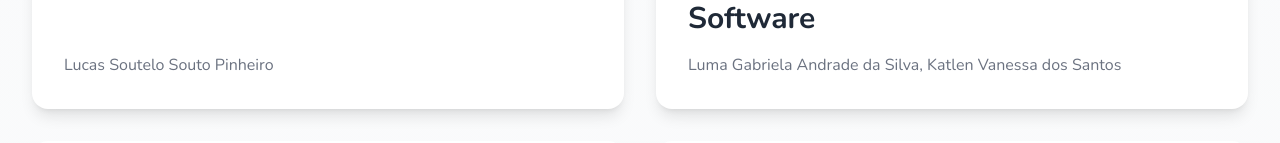
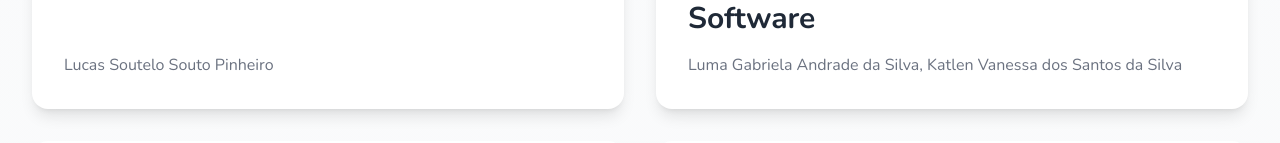
Before and after one commit to jcfurtado86/site-serde, a Next.js app: page /orientacoes in a window 1280 px wide. Shown: the part 763-906 px from the top of the page. Built offline with nearby package versions, Linux system fonts and the light colour scheme.

Commit message:
nome e icones

```diff
--- a/src/app/(pages)/orientacoes/[orientacao]/page.tsx
+++ b/src/app/(pages)/orientacoes/[orientacao]/page.tsx
@@ -3,7 +3,7 @@ import { use } from "react"
 import { useProjects } from "@/app/context/ProjectsContext"
 import { Breadcrumb } from "@/app/components/BreadCrumb/BreadCrumb"
 import { FileProps } from "@/app/context/ProjectsContext"
-import { Lightbulb, CheckCircle, SquareUser as User, ExternalLink, LoaderIcon } from "lucide-react"
+import { GraduationCap, BookOpen, Award, BadgeCheck, CheckCircle, SquareUser as User, ExternalLink, LoaderIcon } from "lucide-react"
 import Link from "next/link"
 import Image from "next/image"
 import { useLanguage } from "@/app/i18n/context"
@@ -37,10 +37,12 @@ function fuzzyMatchMember<T extends { name: string }>(name: string, members: T[]
       if (allParts.size <= 2 || mParts.length <= 2) return true
       return mParts.slice(1, -1).some((p) => allParts.has(p))
     }
-    // Option 2: truncated name — all TCC name parts appear in member name (in order)
+    // Option 2: truncated name — all TCC name parts appear in member name
     if (mParts.length > parts.length) {
       return parts.every((p) => mParts.includes(p))
     }
+    // Option 3: name cut mid-word — member name starts with the TCC name string
+    if (m.name.toLowerCase().startsWith(lower)) return true
     return false
   })
 }
@@ -58,6 +60,14 @@ function OrientacaoDetails({ tcc, allStudents, allTeachers }: { tcc: any; allStu
     "Doutorado": t("guidance.degree_doctorate"),
     "Especialização": t("guidance.degree_specialization"),
   }
+  const degreeConfig: Record<string, { color: string; icon: React.ReactNode }> = {
+    "Graduação": { color: "bg-orange-100 text-orange-600", icon: <GraduationCap size={16} /> },
+    "Mestrado": { color: "bg-blue-100 text-blue-600", icon: <BookOpen size={16} /> },
+    "Doutorado": { color: "bg-red-100 text-red-600", icon: <Award size={16} /> },
+    "Especialização": { color: "bg-pink-100 text-pink-600", icon: <BadgeCheck size={16} /> },
+  }
+  const degree = degreeConfig[tcc.degree || "Graduação"] || degreeConfig["Graduação"]
+
   const getStatusClasses = () => {
     switch (tcc.status.toLowerCase()) {
       case "finalizado":
@@ -90,14 +100,14 @@ function OrientacaoDetails({ tcc, allStudents, allTeachers }: { tcc: any; allStu
           </h1>
 
           <div className="mt-4 flex flex-wrap items-center gap-4">
-            <span className="inline-flex items-center gap-2 px-3 py-1 rounded-full text-sm font-medium bg-blue-100 text-blue-800">
-              <Lightbulb />
+            <span className={`inline-flex items-center gap-2 px-3 py-1 rounded-full text-sm font-medium ${degree.color}`}>
+              {degree.icon}
               {degreeDisplayText[tcc.degree || "Graduação"] || tcc.degree}
             </span>
             <span
               className={`inline-flex items-center gap-2 px-3 py-1 rounded-full text-sm font-medium ${getStatusClasses()}`}
             >
-              {tcc.status === "Finalizado" ? <CheckCircle /> : <LoaderIcon />}
+              {tcc.status === "Finalizado" ? <CheckCircle size={16} /> : <LoaderIcon size={16} />}
               {statusDisplayText[tcc.status] || tcc.status}
             </span>
           </div>
@@ -132,7 +142,7 @@ function OrientacaoDetails({ tcc, allStudents, allTeachers }: { tcc: any; allStu
                         <User size={16} className="text-gray-400" />
                       </div>
                     )}
-                    <span className="text-gray-700">{name}</span>
+                    <span className="text-gray-700">{member?.name || name}</span>
                   </div>
                 )
               })}
--- a/src/app/(pages)/orientacoes/page.tsx
+++ b/src/app/(pages)/orientacoes/page.tsx
@@ -12,8 +12,29 @@ const degreeColors: Record<string, string> = {
   Especialização: "text-pink-600 bg-pink-100 group-hover:bg-pink-200",
 }
 
+function fuzzyResolveName(name: string, members: { name: string }[]): string {
+  const lower = name.toLowerCase()
+  const exact = members.find((m) => m.name.toLowerCase() === lower)
+  if (exact) return exact.name
+
+  const parts = lower.split(" ")
+  if (parts.length < 2) return name
+  const first = parts[0]
+  const allParts = new Set(parts)
+
+  const match = members.find((m) => {
+    const mParts = m.name.toLowerCase().split(" ")
+    if (mParts.length < 2 || mParts[0] !== first) return false
+    if (mParts[mParts.length - 1] === parts[parts.length - 1]) return true
+    if (mParts.length > parts.length && parts.every((p) => mParts.includes(p))) return true
+    if (m.name.toLowerCase().startsWith(lower)) return true
+    return false
+  })
+  return match?.name || name
+}
+
 export default function Orientacoes() {
-  const { tccs } = useProjects()
+  const { tccs, students } = useProjects()
   const { t, locale } = useLanguage()
 
   const degreeDisplayText: Record<string, string> = {
@@ -70,7 +91,7 @@ export default function Orientacoes() {
                   {locale === "en" && tcc.title_en ? tcc.title_en : tcc.title}
                 </h3>
                 <p className="text-gray-500 text-sm sm:text-base mt-auto">
-                  {tcc.students.join(", ")}
+                  {tcc.students.map((s) => fuzzyResolveName(s, students)).join(", ")}
                 </p>
               </Link>
             ))}
```
